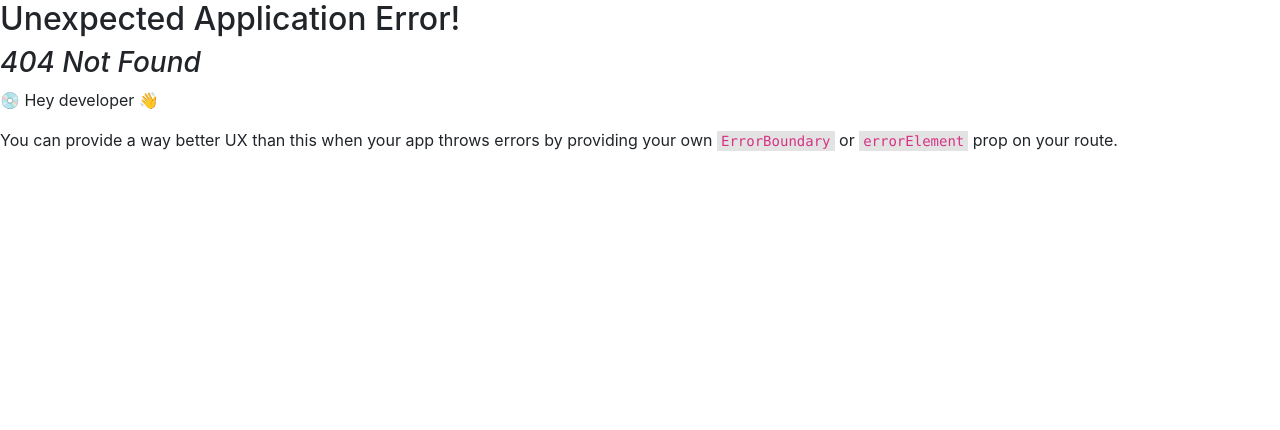
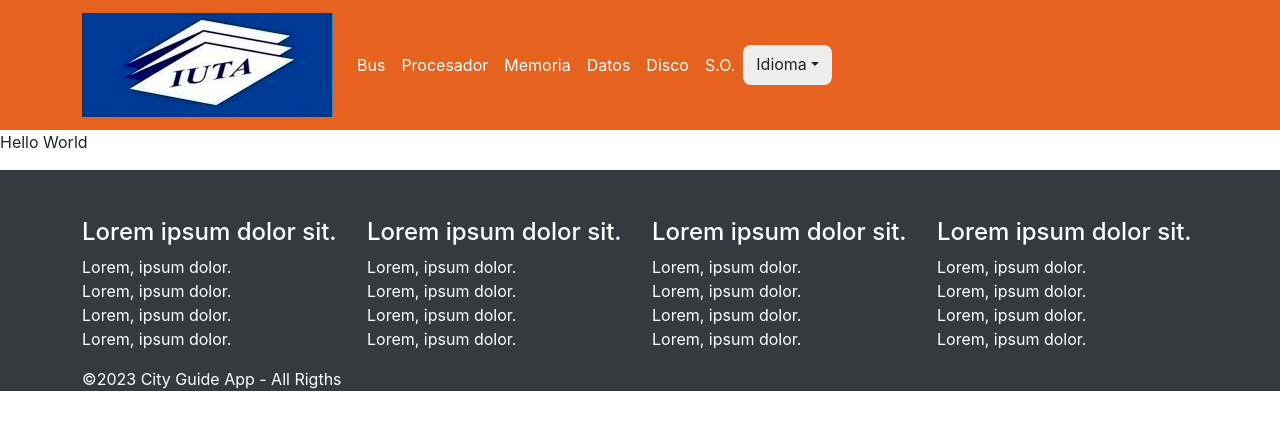
Before and after one commit to CarlosArgelio/iuta-iii-adc-eval2, a React (Create React App) app: page / in a window 1280 px wide. Before the commit this address had no page. Shown: the top 430 px of the page. Built offline with nearby package versions, Linux system fonts and the light colour scheme.

Commit message:
fix: used RouterHash

```diff
--- a/src/components/commons/header/header.jsx
+++ b/src/components/commons/header/header.jsx
@@ -21,7 +21,7 @@
                 <img src={logoIUTA} alt="logo IUTA" />
             </Navbar.Brand>
             <Nav className="me-auto">
-                <Nav.Link href="/iuta-iii-adc-eval2/bus" style={{color: styles.colorWhite}}> {t('components.header.bus')} </Nav.Link>
+                <Nav.Link href="/#/bus" style={{color: styles.colorWhite}}> {t('components.header.bus')} </Nav.Link>
                 <Nav.Link href="#features" style={{color: styles.colorWhite}}> {t('components.header.processor')} </Nav.Link>
                 <Nav.Link href="#pricing" style={{color: styles.colorWhite}}> {t('components.header.memory')} </Nav.Link>
                 <Nav.Link href="#pricing" style={{color: styles.colorWhite}}> {t('components.header.data')} </Nav.Link>
```
Also changed, not shown: src/index.js (+2 -7 lines), src/routers/root.jsx (+6 -4 lines).
